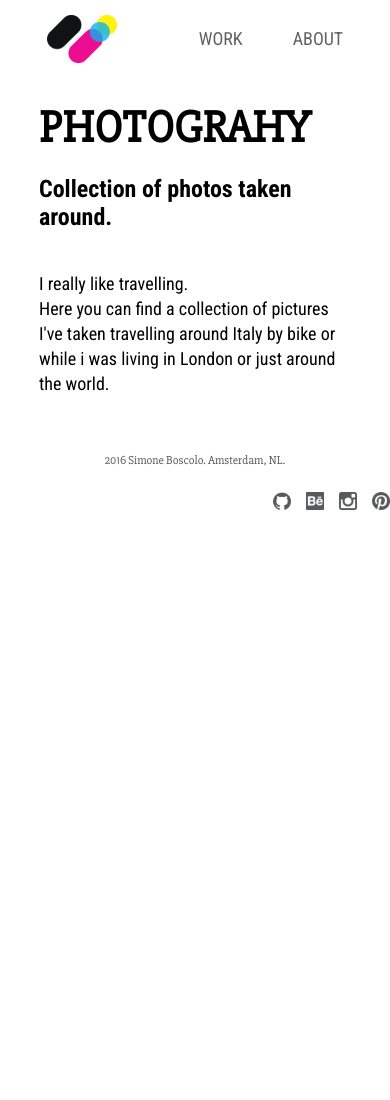
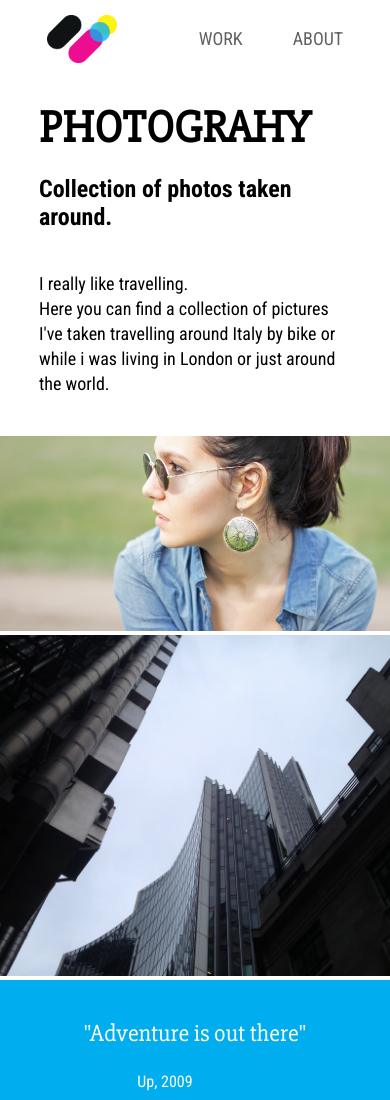
Before and after one commit to simoboscolo/portfolio, a plain HTML site: page fotos.html in a window 390 px wide. Shown: the top 1100 px of the page. Before the commit the page ends 844 px from the top, so only its background shows below. Drawn offline with Linux system fonts and the light colour scheme.

Commit message:
fixed responsive for project pages

```diff
--- a/fotos.html
+++ b/fotos.html
@@ -24,36 +24,36 @@
 			<p>Here you can find a collection of pictures I've taken travelling around Italy by bike or while i was living in London or just around the world.</p>
 		</div>
 		<div class="floats">
-			<div class="floatsPic massive">
+			<div class="galleryPic massive">
 				<img src="imgs/vivi.png">
 			</div>
-			<div class="floatsPic big">
+			<div class="galleryPic big">
 				<img src="imgs/city.png">
 			</div>
-			<div class="floatsPic sizeQuote backColorCyan">
+			<div class="sizeQuote backColorCyan">
 				<p class="quote">"Adventure is out there"</p>
 				<p class="titleQuote">Up, 2009</p>
 			</div>
-			<div class="floatsPic huge">
+			<div class="galleryPic huge">
 				<img src="imgs/water.png">
 			</div>
-			<div class="floatsPic medium">
+			<div class="galleryPic medium">
 				<img src="imgs/musician.png">
 			</div>
-			<div class="floatsPic medium">
+			<div class="galleryPic medium">
 				<img src="imgs/sarzana_color.png">
 			</div>
-			<div class="floatsPic massive">
+			<div class="galleryPic massive">
 				<img src="imgs/project.png">
 			</div>
-			<div class="floatsPic sizeQuote backColorMagenta">
+			<div class="sizeQuote backColorMagenta">
 				<p class="quote">"I don't know where I'm going from here, but i promise it won't be boring"</p>
 				<p class="titleQuote">Davis Bowie, 1997</p>
 			</div>
-			<div class="floatsPic big">
+			<div class="galleryPic big">
 				<img src="imgs/sarzana.png">
 			</div>
-			<div class="floatsPic massive">
+			<div class="galleryPic massive">
 				<img src="imgs/barca.png">
 			</div>
 		</div>
@@ -62,7 +62,7 @@
 		<div class="div-footer">
 			<p>2016 Simone Boscolo. Amsterdam, NL.</p>
 		</div>
-		<div>
+		<div class="social">
 			<a href="https://pinterest.com/simoboscolo/" target="blank"><img src="imgs/icons/pinterest.png" class="icon"></a>
 			<a href="https://www.instagram.com/simoboscolo/" target="blank"><img src="imgs/icons/instagram.png" class="icon"></a>
 			<a href="https://www.behance.net/simoboscolo/" target="blank"><img src="imgs/icons/behance.png" class="icon"></a>
--- a/stylesheets/main.css
+++ b/stylesheets/main.css
@@ -96,6 +96,13 @@ nav a {
 	height: 500px;
 }
 
+.galleryPic {
+	position: relative;
+	float: left;
+	overflow: hidden;
+	height: 500px;
+}
+
 .massive {
 	width: 100%;
 	height: 700px
@@ -124,6 +131,7 @@ nav a {
 .sizeQuote {
 	width: 35%;
 	height: 500px;
+	float: left;
 }
 
 /* Home Floats Hover */
@@ -313,6 +321,46 @@ h1.cheers {
 		overflow: hidden;
 	}
 
+	div.galleryPic {
+		width: 90%;
+		height: 300px;
+		margin-left: 5%;
+		overflow: hidden;
+	}
+
+	.galleryPic img {
+		width: 100%;
+		overflow: hidden;
+	}
+
+	.massive .huge .big .medium {
+		width: 100%;
+	}
+
+	.sizeQuote {
+		width: 90%;
+		height: 200px;
+		margin-left: 5%;
+		float: left;
+	}
+
+	/* Project's Quotes */
+
+	p.quote {
+		text-align: center;
+		font-size: 30px;
+		font-family: 'Slabo 27px', serif;
+		color: white;
+		padding: 30px 30px 0 30px;
+	}
+
+	p.titleQuote {
+		color: white;
+		font-size: 15px;
+		text-align: center;
+		font-family: 'Roboto Condensed', sans-serif;
+	}
+
 	.mobileGallery img {
 		width: 100%;
 	}
@@ -448,6 +496,10 @@ h1.cheers {
 	}
 
 	.floatsText {
+		display: none;
+	}
+
+/*	.floatsText {
 		position: absolute;
 		z-index: 999;
 		top: 0;
@@ -459,21 +511,65 @@ h1.cheers {
 		background: -webkit-linear-gradient(left,rgba(255,255,255,0),rgba(255,255,255,0.7));
 	}
 
-
 	img.vector {
-		width: 40px;
-		margin: 40px 40px 10px;
+		height: 60px;
 		float: right;
 	}
 
 	.floatsText h2 {
+		float: right;
 		clear: right;
 		color: #000;
 		font-family: 'Roboto Condensed', sans-serif;
-		font-size: 30px;
+		font-size: 40px;
 		text-transform: uppercase;
-		margin-right: 40px;
+		margin-right: 60px;
 		text-align: right;
+	}*/
+
+	div.galleryPic {
+		width: 100%;
+		height: 100%;
+		margin: 0;
+		padding: 0;
+		overflow: hidden;
+	}
+
+	.galleryPic img {
+		width: 100%;
+		overflow: hidden;
+	}
+
+	.massive .huge .big .medium {
+		width: 100%;
+	}
+
+	.sizeQuote {
+		width: 100%;
+		height: 200px;
+		margin: 0;
+		float: left;
+	}
+
+	/* Project's Quotes */
+
+	p.quote {
+		text-align: center;
+		font-size: 24px;
+		font-family: 'Slabo 27px', serif;
+		color: white;
+		padding: 15px 30px 0 30px;
+	}
+
+	p.titleQuote {
+		color: white;
+		font-size: 16px;
+		text-align: center;
+		font-family: 'Roboto Condensed', sans-serif;
+	}
+
+	.mobileGallery img {
+		width: 100%;
 	}
 
 	/* footer */
```
